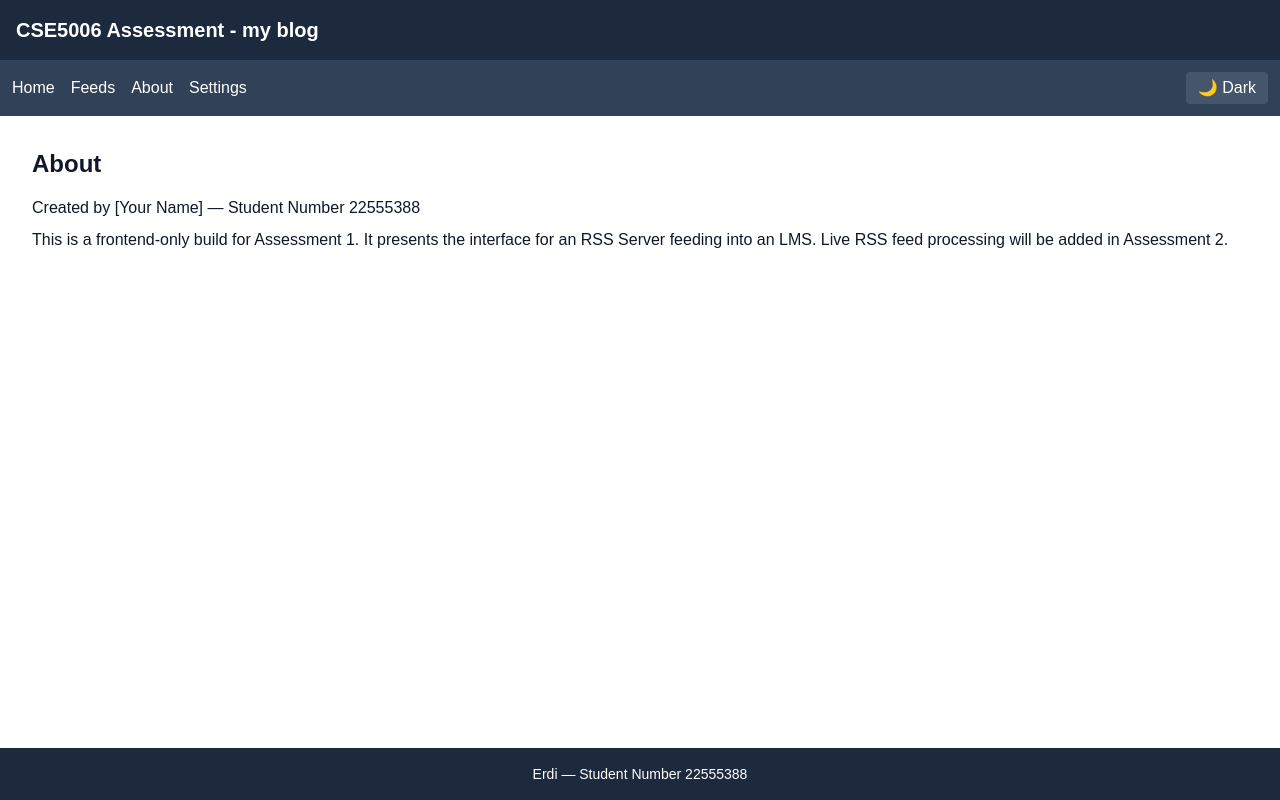
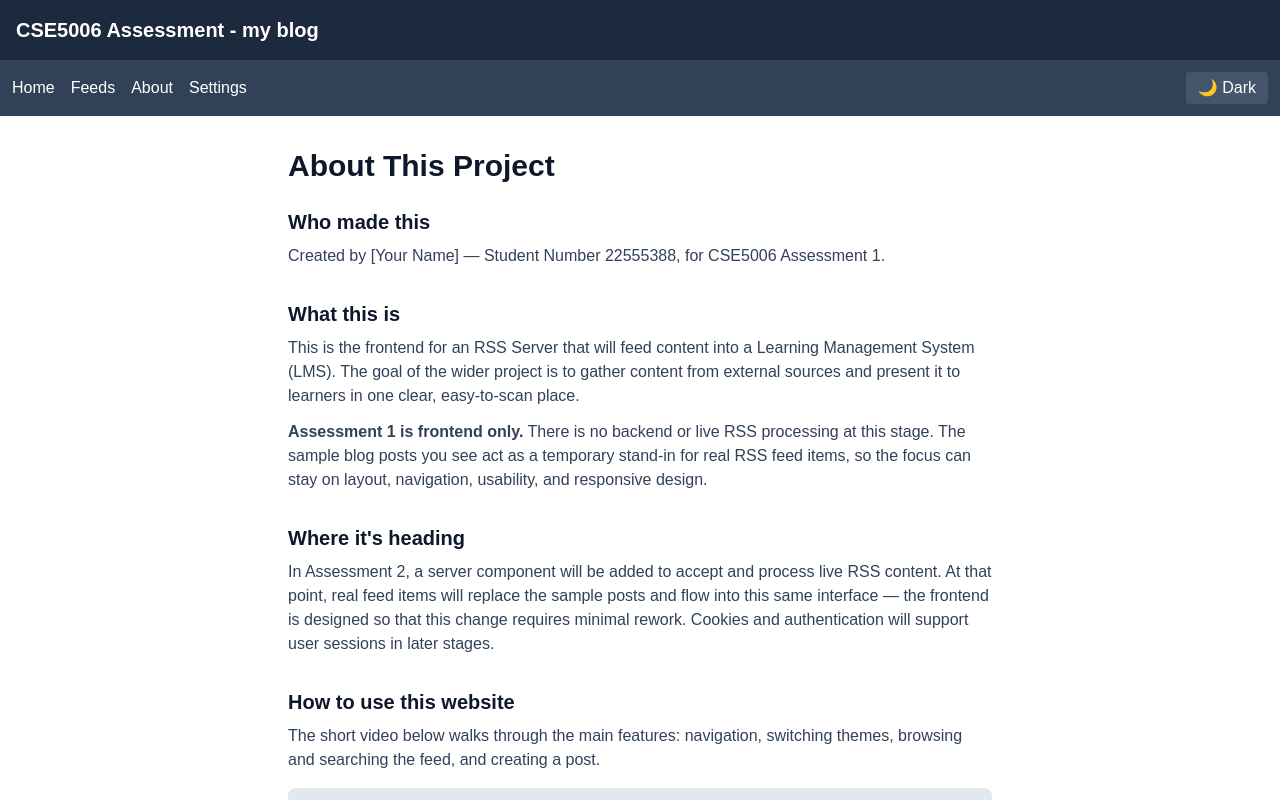
Before and after one commit to eek22555388/cse5006-assignment1, a Next.js app: page /about in a window 1280 px wide. Shown: the top 800 px of the page. Built offline with nearby package versions, Linux system fonts and the light colour scheme.

Commit message:
pages updated

```diff
--- a/app/about/page.tsx
+++ b/app/about/page.tsx
@@ -1,13 +1,55 @@
 export default function About() {
   return (
-    <div className="p-8">
-      <h2 className="text-2xl font-bold mb-4">About</h2>
-      <p className="mb-2">Created by [Your Name] — Student Number 22555388</p>
-      <p>
-        This is a frontend-only build for Assessment 1. It presents the
-        interface for an RSS Server feeding into an LMS. Live RSS feed
-        processing will be added in Assessment 2.
-      </p>
+    <div className="p-8 max-w-3xl mx-auto">
+      <h2 className="text-3xl font-bold mb-6">About This Project</h2>
+
+      <section className="mb-8">
+        <h3 className="text-xl font-semibold mb-2">Who made this</h3>
+        <p className="text-slate-700 dark:text-slate-300">
+          Created by [Your Name] — Student Number 22555388, for CSE5006
+          Assessment 1.
+        </p>
+      </section>
+
+      <section className="mb-8">
+        <h3 className="text-xl font-semibold mb-2">What this is</h3>
+        <p className="mb-3 text-slate-700 dark:text-slate-300">
+          This is the frontend for an RSS Server that will feed content into a
+          Learning Management System (LMS). The goal of the wider project is to
+          gather content from external sources and present it to learners in one
+          clear, easy-to-scan place.
+        </p>
+        <p className="text-slate-700 dark:text-slate-300">
+          <strong>Assessment 1 is frontend only.</strong> There is no backend or
+          live RSS processing at this stage. The sample blog posts you see act as
+          a temporary stand-in for real RSS feed items, so the focus can stay on
+          layout, navigation, usability, and responsive design.
+        </p>
+      </section>
+
+      <section className="mb-8">
+        <h3 className="text-xl font-semibold mb-2">Where it&apos;s heading</h3>
+        <p className="text-slate-700 dark:text-slate-300">
+          In Assessment 2, a server component will be added to accept and process
+          live RSS content. At that point, real feed items will replace the
+          sample posts and flow into this same interface — the frontend is
+          designed so that this change requires minimal rework. Cookies and
+          authentication will support user sessions in later stages.
+        </p>
+      </section>
+
+      <section className="mb-8">
+        <h3 className="text-xl font-semibold mb-2">How to use this website</h3>
+        <p className="mb-4 text-slate-700 dark:text-slate-300">
+          The short video below walks through the main features: navigation,
+          switching themes, browsing and searching the feed, and creating a post.
+        </p>
+
+        {/* VIDEO PLACEHOLDER — we'll replace this once you've recorded */}
+        <div className="aspect-video w-full rounded-lg bg-slate-200 dark:bg-slate-700 flex items-center justify-center text-slate-500 dark:text-slate-400">
+          Video coming soon
+        </div>
+      </section>
     </div>
   );
 }
--- a/app/page.tsx
+++ b/app/page.tsx
@@ -1,12 +1,60 @@
+import Link from "next/link";
+
 export default function Home() {
   return (
-    <div className="p-8">
-      <h2 className="text-2xl font-bold mb-4">Welcome</h2>
-      <p>
-        This is the frontend for an RSS Server feeding into an LMS.
-        Use the navigation to explore the feeds, learn about the project,
-        and adjust your settings.
+    <div className="p-8 max-w-3xl mx-auto">
+      <h2 className="text-3xl font-bold mb-3">Welcome 👋</h2>
+      <p className="text-lg mb-6 text-slate-600 dark:text-slate-300">
+        This is the frontend for an RSS Server feeding into an LMS — a place
+        where content from around the web will one day flow into a single,
+        easy-to-scan feed for learners.
       </p>
+
+      <p className="mb-8">
+        Right now this is the frontend experience: browse sample posts, switch
+        themes, and see how content will be organised. Pick a starting point
+        below.
+      </p>
+
+      <div className="grid gap-4 sm:grid-cols-2">
+        <Link
+          href="/feeds"
+          className="block p-5 rounded-lg border border-slate-300 dark:border-slate-600 hover:shadow-md transition-shadow"
+        >
+          <h3 className="text-lg font-semibold mb-1">📰 Explore the Feeds</h3>
+          <p className="text-sm text-slate-600 dark:text-slate-400">
+            Browse sample posts, search by title, and create your own.
+          </p>
+        </Link>
+
+        <Link
+          href="/about"
+          className="block p-5 rounded-lg border border-slate-300 dark:border-slate-600 hover:shadow-md transition-shadow"
+        >
+          <h3 className="text-lg font-semibold mb-1">ℹ️ About the Project</h3>
+          <p className="text-sm text-slate-600 dark:text-slate-400">
+            Learn what this is, and where the RSS and LMS pieces fit in.
+          </p>
+        </Link>
+
+        <Link
+          href="/settings"
+          className="block p-5 rounded-lg border border-slate-300 dark:border-slate-600 hover:shadow-md transition-shadow"
+        >
+          <h3 className="text-lg font-semibold mb-1">⚙️ Settings</h3>
+          <p className="text-sm text-slate-600 dark:text-slate-400">
+            Switch between light and dark mode, and change the feed layout.
+          </p>
+        </Link>
+
+        <div className="block p-5 rounded-lg bg-slate-100 dark:bg-slate-700">
+          <h3 className="text-lg font-semibold mb-1">🚧 Coming in Stage 2</h3>
+          <p className="text-sm text-slate-600 dark:text-slate-400">
+            Live RSS feeds will replace the sample content, flowing straight
+            into this same interface.
+          </p>
+        </div>
+      </div>
     </div>
   );
 }
```
